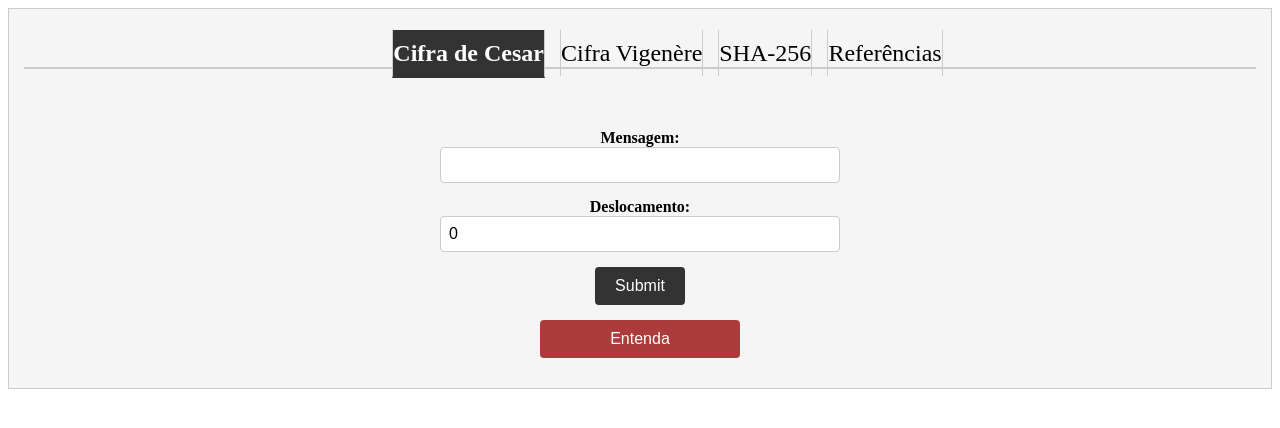
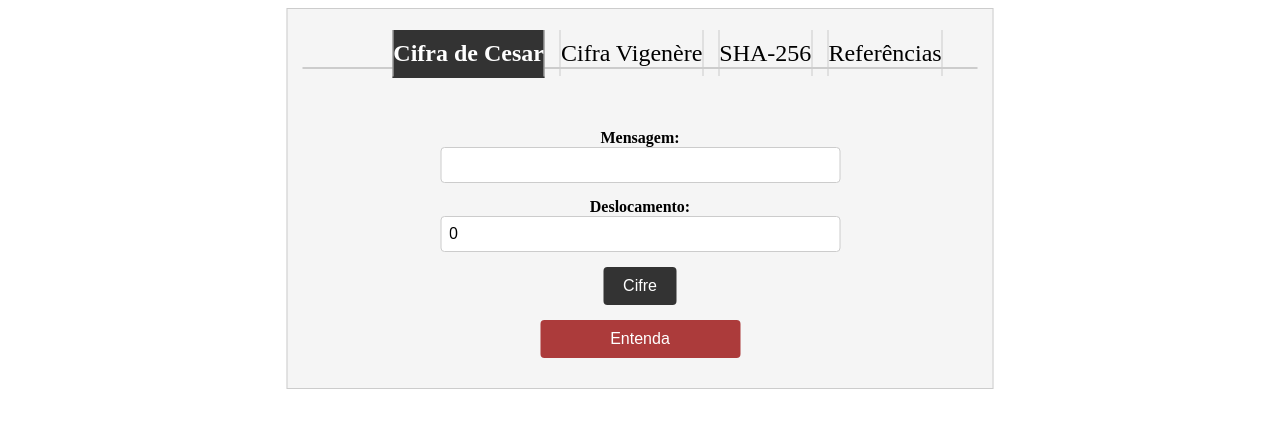
Before and after one commit to Math5oul/criptoClass, an Angular app: page / in a window 1280 px wide. Shown: the top 428 px of the page. Built offline with nearby package versions, Linux system fonts and the light colour scheme.

Commit message:
CSS improves

```diff
--- a/src/app/components/ceasear-cipher/ceasar-cipher.component.html
+++ b/src/app/components/ceasear-cipher/ceasar-cipher.component.html
@@ -7,7 +7,7 @@
     <label for="shift">Deslocamento:</label>
     <input type="number" id="shift" [(ngModel)]="shift" />
   </div>
-  <button (click)="cipher()">Submit</button>
+  <button (click)="cipher()">Cifre</button>
   <div *ngIf="encryptedMessage">
     <h3>Mensagem Cifrada:</h3>
     <p>{{ encryptedMessage }}</p>
--- a/src/app/components/explain-modal/explain-modal.component.scss
+++ b/src/app/components/explain-modal/explain-modal.component.scss
@@ -8,9 +8,13 @@
   align-items: center;
   justify-content: center;
   z-index: 9999;
+  margin-left: auto;
+  margin-right: auto;
+  position: absolute;
   left: 50%;
   top: 20%;
-  transform: translate(-50%, -50%);
+  transform: translateX(-50%);
+
 }
 
 .modal-content{
--- a/src/app/components/sha-cipher/sha-cipher.component.html
+++ b/src/app/components/sha-cipher/sha-cipher.component.html
@@ -2,7 +2,7 @@
   <div>
     <label for="message">Mensagem:</label>
     <input type="text" id="message" [(ngModel)]="message" />
-    <button (click)="cipher()">Submit</button>
+    <button (click)="cipher()">Cifre</button>
   </div>
 
   <div *ngIf="hashedMessage">
--- a/src/app/components/tab-container/tab-container.component.scss
+++ b/src/app/components/tab-container/tab-container.component.scss
@@ -64,6 +64,12 @@ button {
   border: 1px solid #ccc;
   padding: 15px;
   background-color: #f5f5f5;
+  width: 675px;
+  margin-left: auto;
+  margin-right: auto;
+  position: absolute;
+  left: 50%;
+  transform: translateX(-50%);
 }
 
 ul {
--- a/src/app/components/vigenere-cipher/vigenere-cipher.component.html
+++ b/src/app/components/vigenere-cipher/vigenere-cipher.component.html
@@ -10,7 +10,7 @@
     <input type="text" id="keyword" [(ngModel)]="keyword" />
   </div>
 
-  <button (click)="cipher()">Submit</button>
+  <button (click)="cipher()">Cifre</button>
 
   <div>
     <p readonly>{{ ciphertext }}</p>
```
